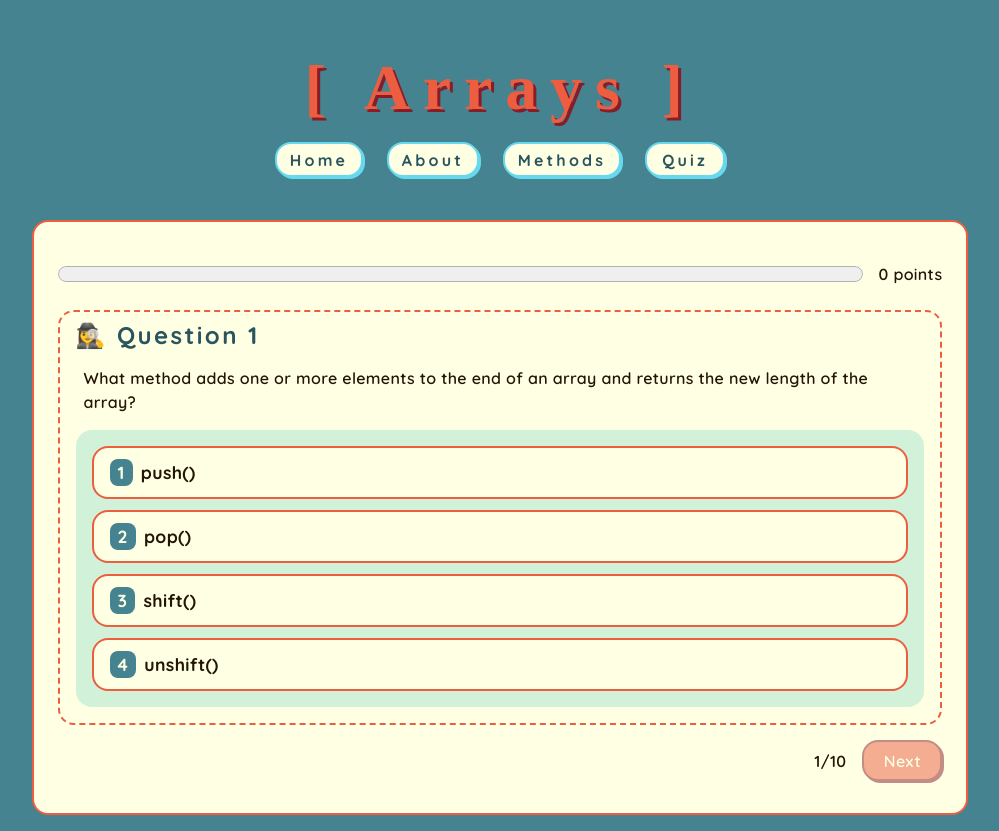
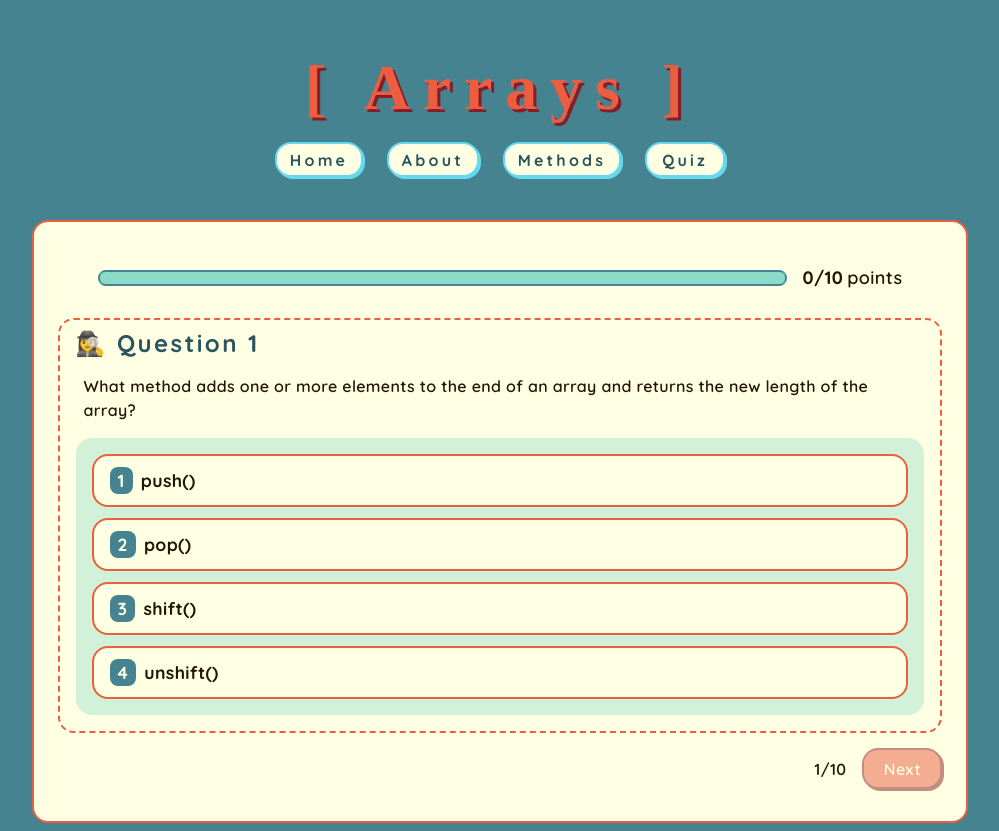
Before and after one commit to linnkognito/Arrays, a React (Create React App) app: page /quiz in a window 1280 px wide. Both pictures are taken after a click on the button "Let's do it!". Shown: the whole page, without its empty margins (140-1139 px from the left). Built offline with nearby package versions, Linux system fonts and the light colour scheme; data requests are answered from the project's data file; a web font is replaced by a local one.

Commit message:
Quiz progressbar done

```diff
--- a/src/components/quiz/Progress.jsx
+++ b/src/components/quiz/Progress.jsx
@@ -1,13 +1,23 @@
 function Progress({ index, numQuestions, answer, points }) {
   return (
-    <div className='flex items-center gap-4 w-full'>
+    <div className='flex justify-center items-center gap-4 mx-10'>
+      {/* Progress bar */}
       <progress
-        className='w-full h-8'
         max={numQuestions}
         value={index + Number(answer !== null)}
+        aria-valuenow={index + Number(answer !== null)}
+        aria-valuemin='0'
+        aria-valuemax={numQuestions}
+        aria-label={`Progress ${
+          index + Number(answer !== null)
+        } of ${numQuestions}`}
       ></progress>
-      <p className='min-w-fit'>{points} points</p>
-      {/* <p>{`${index + 1}/${numQuestions}`}</p> */}
+
+      {/* Points counter */}
+      <p className='flex gap-1 min-w-fit text-lg '>
+        <span className='font-bold'>{`${points}/10`}</span>
+        points
+      </p>
     </div>
   );
 }
--- a/src/index.css
+++ b/src/index.css
@@ -358,3 +358,39 @@ nav {
   background-color: #ed5d40;
   border: 2px solid #891c29;
 }
+
+/* P r o g r e s s  B a r */
+progress {
+  width: 100%;
+  height: 1rem;
+  margin: auto;
+  appearance: none;
+  background-color: rgba(104, 208, 189, 0.5);
+  border: 2px solid #44838f;
+  border-radius: 1em;
+}
+
+/* Chrome, Safari, Edge */
+progress::-webkit-progress-bar {
+  background-color: rgba(104, 208, 189, 0.5);
+}
+
+progress::-webkit-progress-value {
+  background-color: #44838f;
+  border-radius: 1em;
+  transition: width 0.3s ease;
+}
+
+/* Firefox */
+progress::-moz-progress-bar {
+  background-color: #44838f;
+  border-radius: 1em;
+  transition: width 0.3s ease;
+}
+
+/* Internet Explorer */
+progress::-ms-fill {
+  background-color: #44838f;
+  border-radius: 1em;
+  transition: width 0.3s ease;
+}
```
